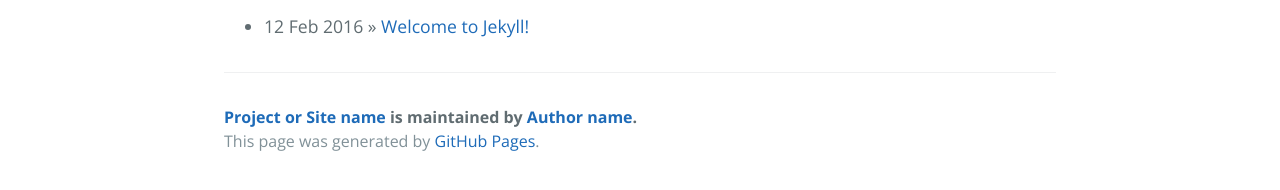
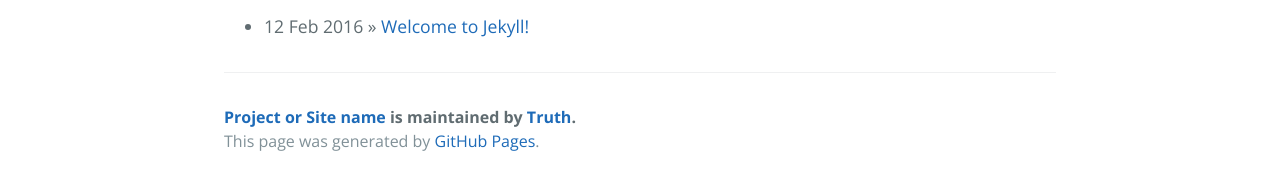
Before and after one commit to Truth-NJU/Truth-NJU.github.io, a Jekyll site: the page built from index.html, in a window 1280 px wide. Shown: the part 470-660 px from the top of the page. Built offline with Jekyll 4.4.1, drawn with Linux system fonts in a browser that asks for light colours; the list of posts is cut into pages by our own code.

Commit message:
Update _config.yml

```diff
--- a/_config.yml
+++ b/_config.yml
@@ -7,8 +7,8 @@ locale:       "en"
 
 # About/contact
 author:
-  name:       Author name
-  url:        http://yourhomepage.com
+  name:       Truth
+  url:        https://truth-nju.github.io
 
 # Gems
 gems:
```
